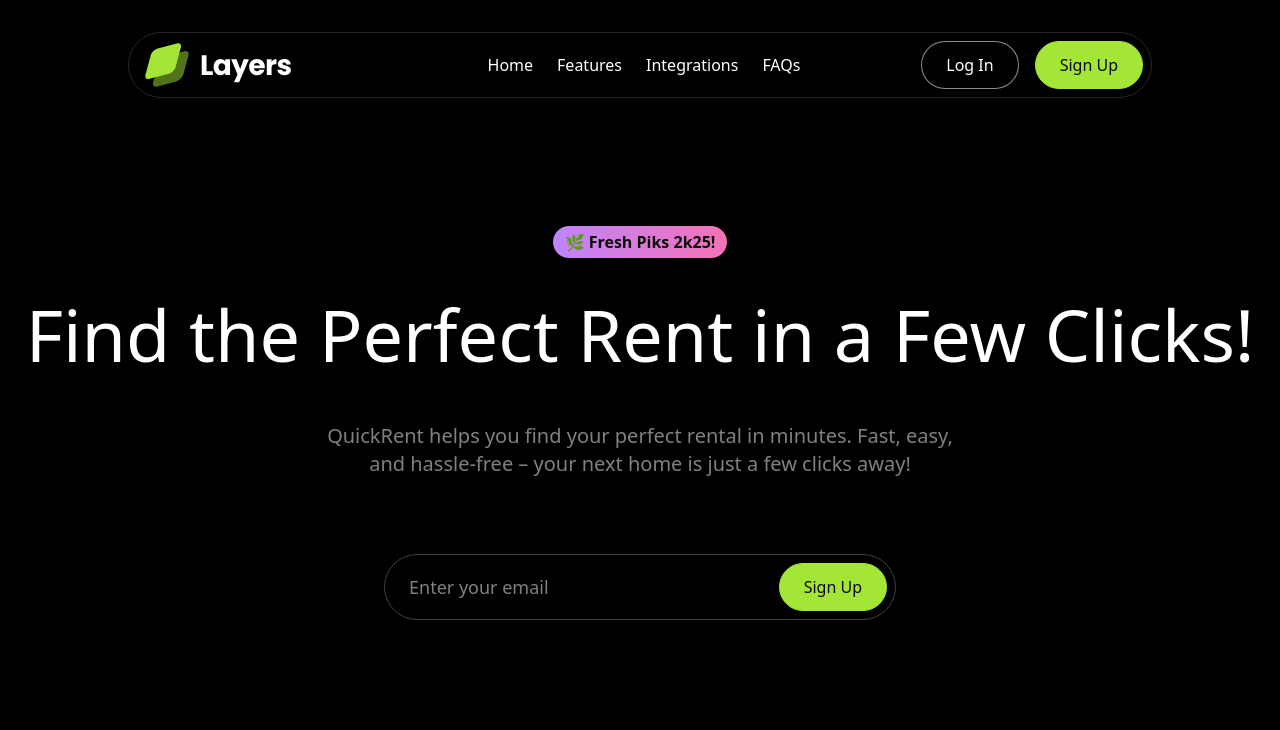
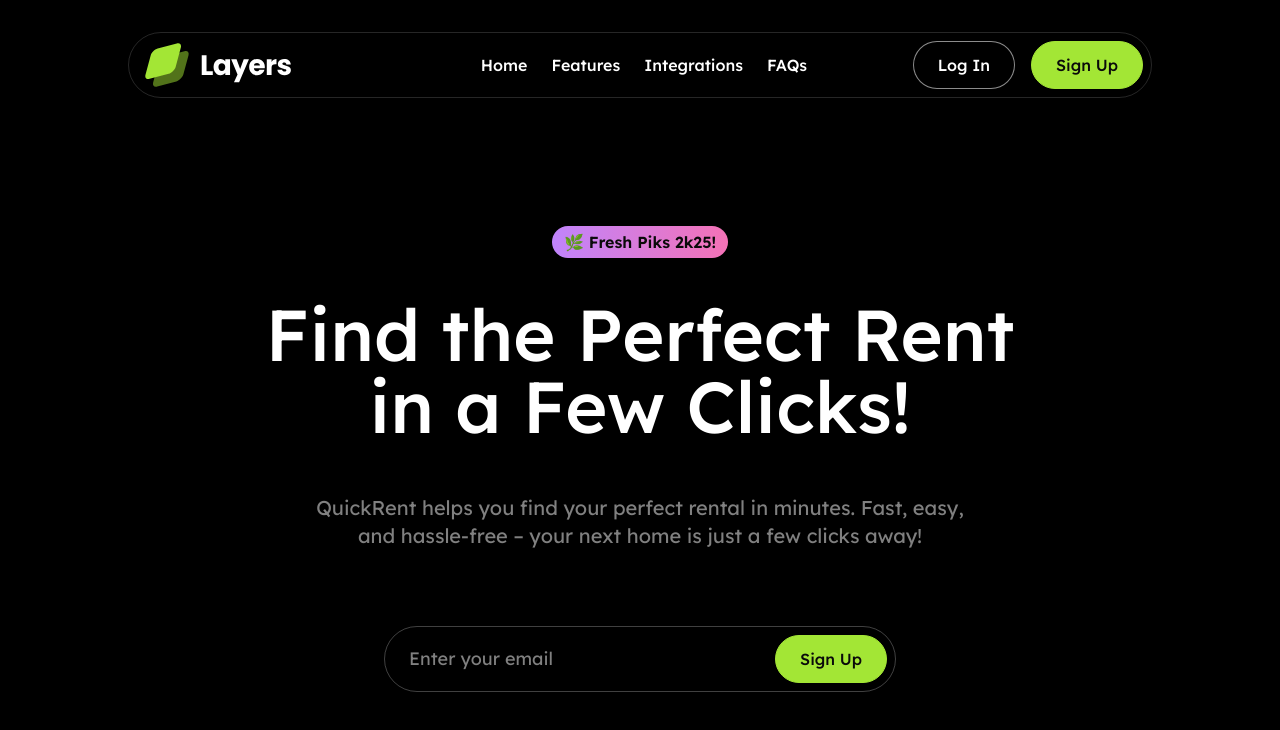
Before and after one commit to Kvj-Harsha/QuickRent, a Next.js app: page / in a window 1280 px wide. Shown: the top 730 px of the page. Built offline with nearby package versions, Linux system fonts and the light colour scheme; no server answers.

Commit message:
Updating fonts

```diff
--- a/app/_components/Hero.js
+++ b/app/_components/Hero.js
@@ -3,13 +3,21 @@ import Button from "./Button";
 export default function Home() {
   return (
     <section>
+      {/* Google Fonts Preconnect & Font Link */}
+      <link rel="preconnect" href="https://fonts.googleapis.com" />
+      <link rel="preconnect" href="https://fonts.gstatic.com" crossOrigin="anonymous" />
+      <link
+        href="https://fonts.googleapis.com/css2?family=Lexend:wght@100..900&display=swap"
+        rel="stylesheet"
+      />
+
       <div className="container py-24">
         <div className="flex flex-col items-center justify-center gap-4 text-center">
           <div className="inline-flex py-1 px-3 bg-gradient-to-r from-purple-400 to-pink-400 rounded-full text-neutral-950 font-semibold">
             🌿 Fresh Piks 2k25!
           </div>
-          <h1 className="text-4xl sm:text-6xl md:text-7xl font-medium mt-6 mx-auto">
-            Find the Perfect Rent in a Few Clicks!
+          <h1 className="text-5xl sm:text-6xl md:text-7xl font-medium mt-6 mx-auto">
+            Find the Perfect Rent <br /> in a Few Clicks!
           </h1>
           <p className="text-lg sm:text-xl text-white/50 mt-6 p-3 max-w-2xl mx-auto">
             QuickRent helps you find your perfect rental in minutes. Fast, easy,
--- a/app/globals.css
+++ b/app/globals.css
@@ -6,4 +6,21 @@
 body {
   background-color: black;
   color: white;
+  font-family: 'Lexend', sans-serif;
 }
+
+.lexend-100 {
+  font-weight: 100;
+}
+
+.lexend-400 {
+  font-weight: 400;
+}
+
+.lexend-700 {
+  font-weight: 700;
+}
+
+.lexend-900 {
+  font-weight: 900;
+}
```
